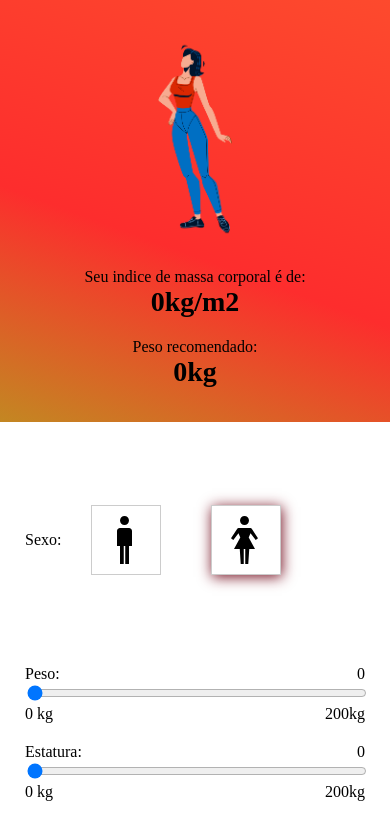
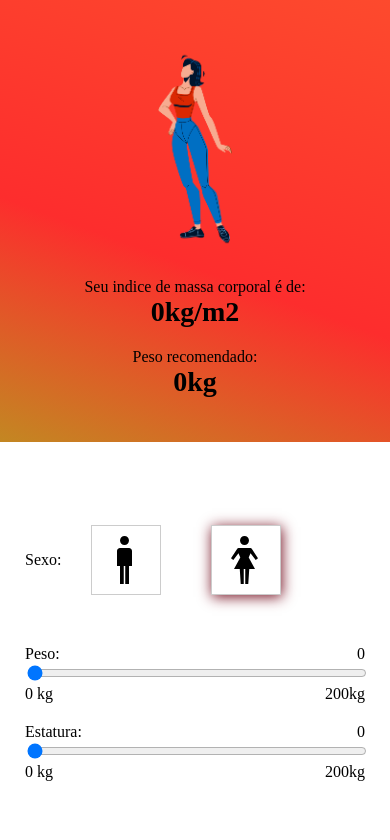
Before and after one commit to mateusmenesesDev/IMC, a React (Create React App) app: page / in a window 390 px wide. Shown: the top 840 px of the page. Built offline with nearby package versions, Linux system fonts and the light colour scheme; the HTML template or start-up script is replaced by a standard one.

Commit message:
Melhorando responsividade 2

```diff
--- a/src/components/Calculator/Calculator.module.css
+++ b/src/components/Calculator/Calculator.module.css
@@ -52,4 +52,9 @@
     .calculator .input-title--details {
         margin-top: 20px;
     }
+
+    .calculator .gender {
+        margin-top: 20px;
+        margin-bottom: 30px;
+    }
 }
--- a/src/components/Result/Result.module.css
+++ b/src/components/Result/Result.module.css
@@ -25,6 +25,7 @@
 
 @media (max-width:767px) {
     .result{
+        padding: 20px 0px;
         height: 50vh;
         width: 100vw;
     }
```
